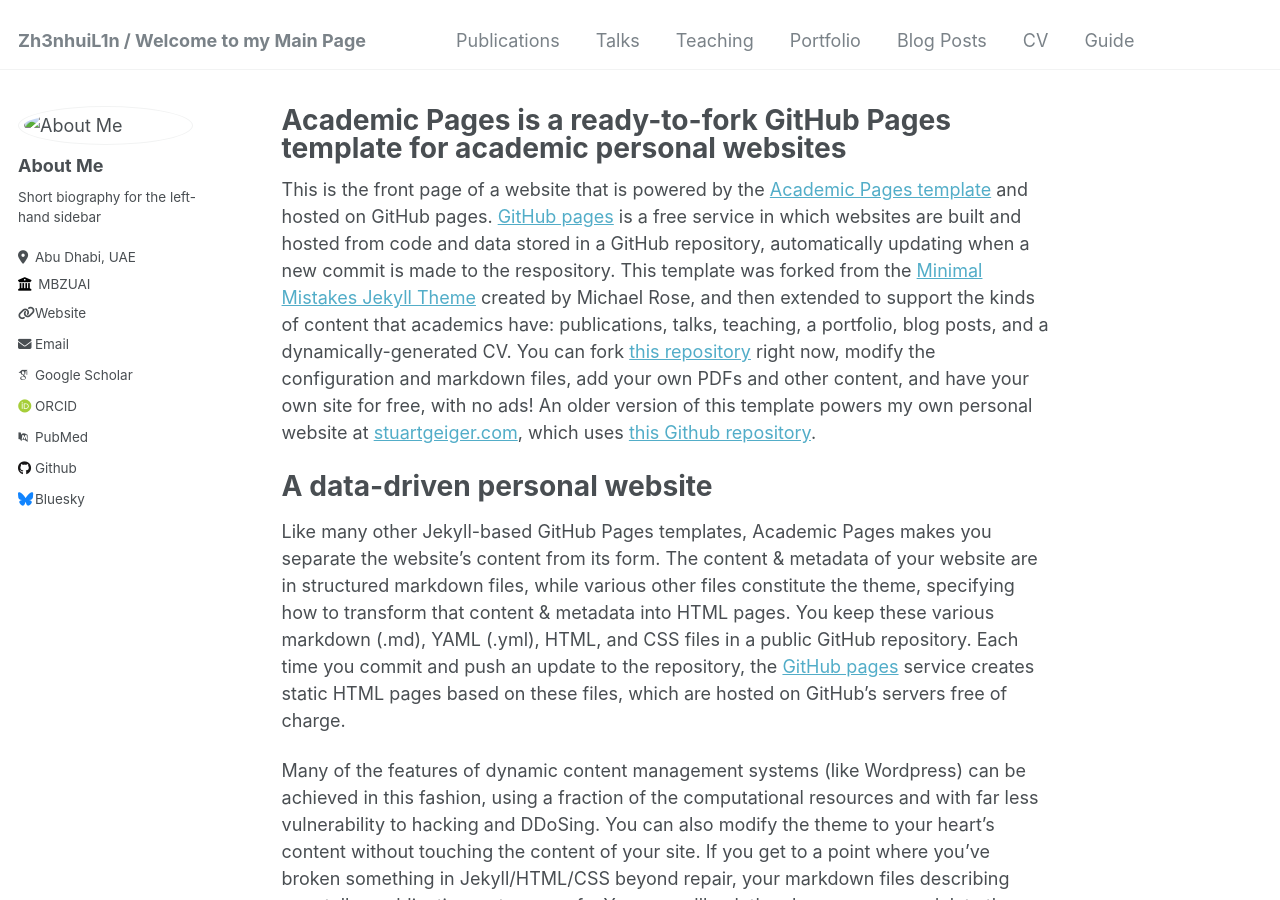
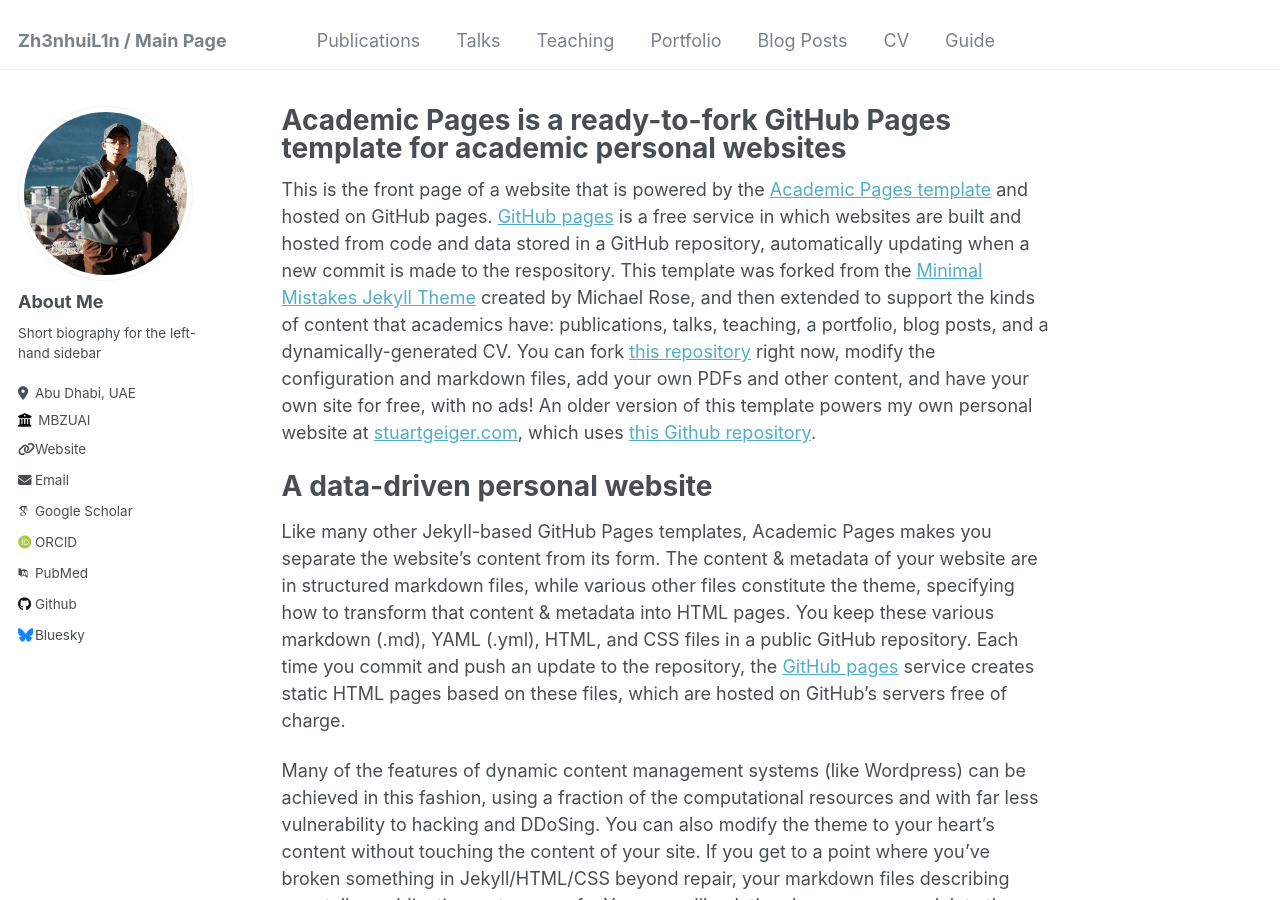
Before and after one commit to ZhenhuiL1n/Zh3nhuiL1n.github.io, a Jekyll site: the page built from _pages/about.md, in a window 1280 px wide and 900 px high. Built offline with Jekyll 4.4.1, drawn with Linux system fonts in a browser that asks for light colours; some web fonts are replaced.

Commit message:
Update _config.yml

```diff
--- a/_config.yml
+++ b/_config.yml
@@ -8,7 +8,7 @@
 
 # Basic Site Settings
 locale                   : "en-US"
-title                    : "Zh3nhuiL1n / Welcome to my Main Page"
+title                    : "Zh3nhuiL1n / Main Page"
 title_separator          : "-"
 name                     : &name "Zhenhui Lin"
 description              : &description "personal description"
@@ -21,7 +21,7 @@ repository               : "ZhenhuiL1n/Zh3nhuiL1n.github.io"
 #               Additional customization can be done by editing /_includes/author-profile.html
 author:
   # Biographic information
-  avatar           : "images/image.png"
+  avatar           : "image.png"
   name             : "About Me"
   pronouns         : # example: "she/her"
   bio              : "Short biography for the left-hand sidebar"
```
